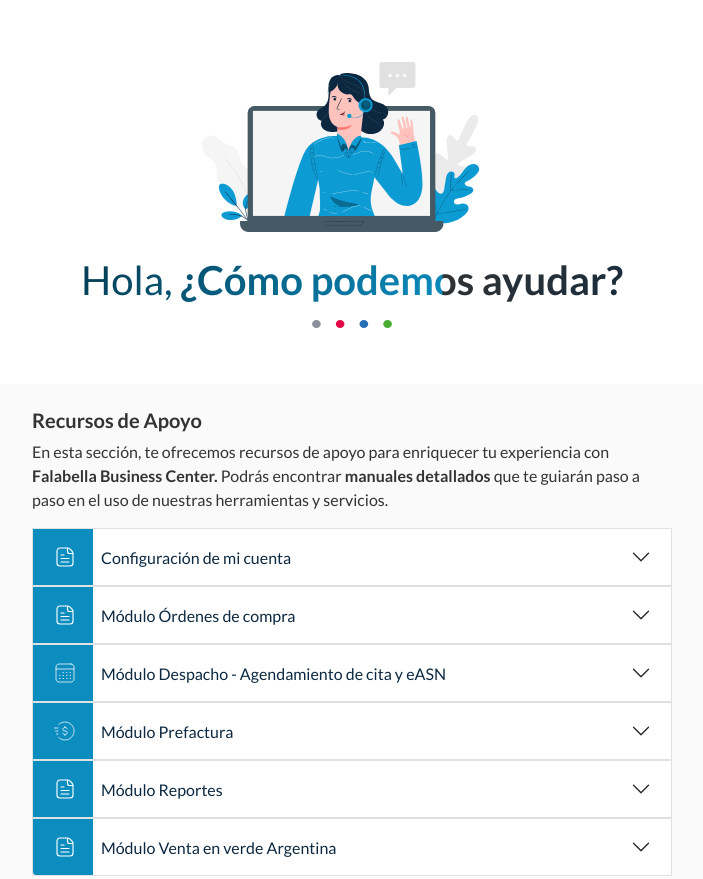
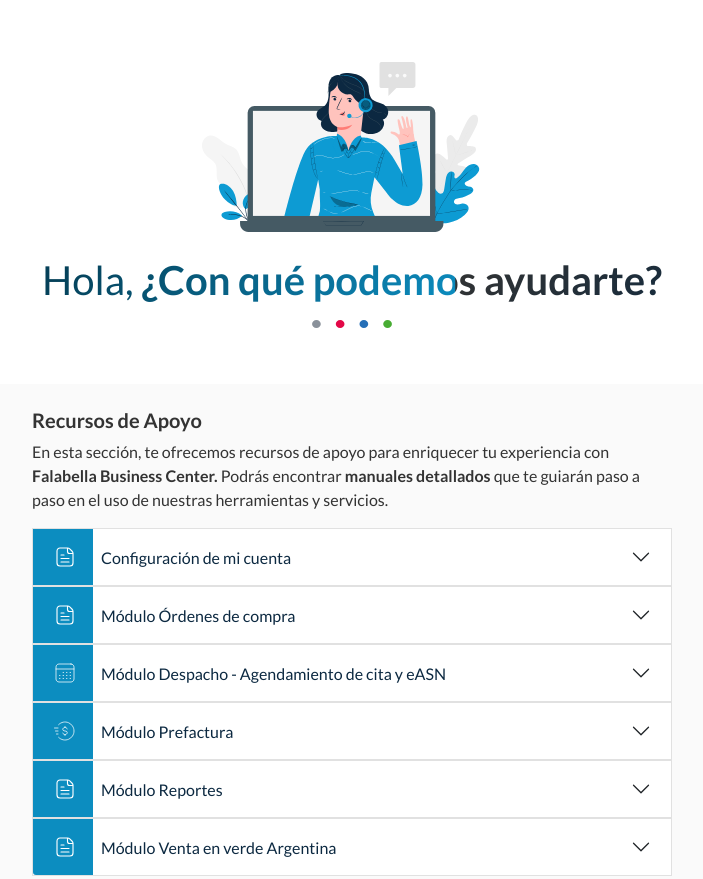
Before and after one commit to Mau-0007/fbc-cda, a plain HTML site: page index.html in a window 1280 px wide. Shown: the top 879 px of the page, without its empty margins (288-991 px from the left). Drawn offline with Linux system fonts and the light colour scheme.

Commit message:
Update index.html

```diff
--- a/index.html
+++ b/index.html
@@ -28,7 +28,7 @@
 
       <div class="col-lg-6 mx-auto d-flex justify-content-center"><img class="d-block mb-4 mx-4" src="img/centro-de-ayuda.svg" alt="" width="300"></div>
       <div class="col-lg-6 mx-auto d-flex justify-content-center">
-        <h1 class="display-7 text-center animate-title">Hola,  <span class="fw-bold">¿Cómo podemos ayudar?</span></h1>
+        <h1 class="display-7 text-center animate-title">Hola,  <span class="fw-bold">¿Con qué podemos ayudarte?</span></h1>
       </div>
       <div class=""><img class="d-block my-2 mx-auto" src="img/dots.svg" width="80"></div>
     </div>
```
